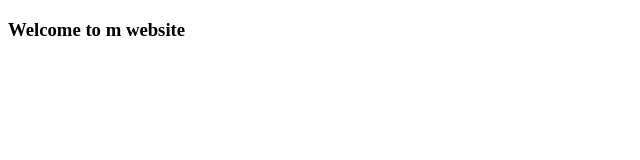
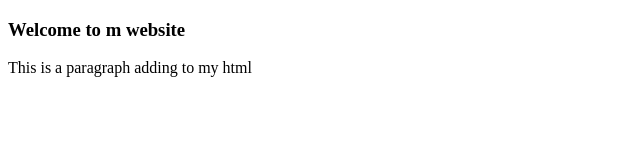
Before and after one commit to Aryan5317/git.demo, a plain HTML site: page index.html in a window 1280 px wide. Shown: the whole page, without its empty margins (0-640 px from the left). Drawn offline with Linux system fonts and the light colour scheme.

Commit message:
Index.html: added new paragraph

```diff
--- a/index.html
+++ b/index.html
@@ -7,5 +7,6 @@
 </head>
 <body>
     <h3>Welcome to m website</h3>
+    <p>This is a paragraph adding to my html </p>
 </body>
 </html>
```
